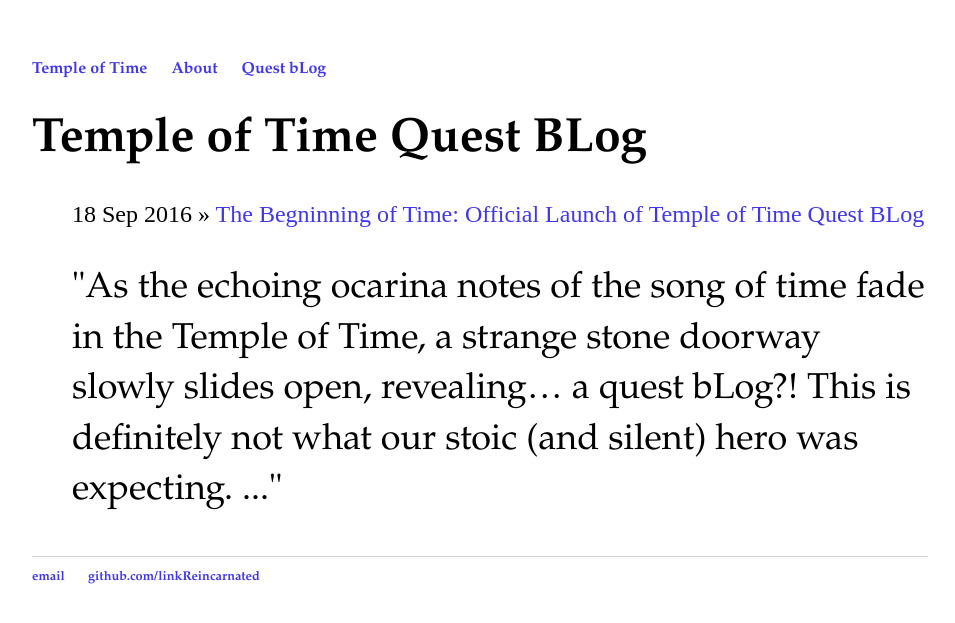
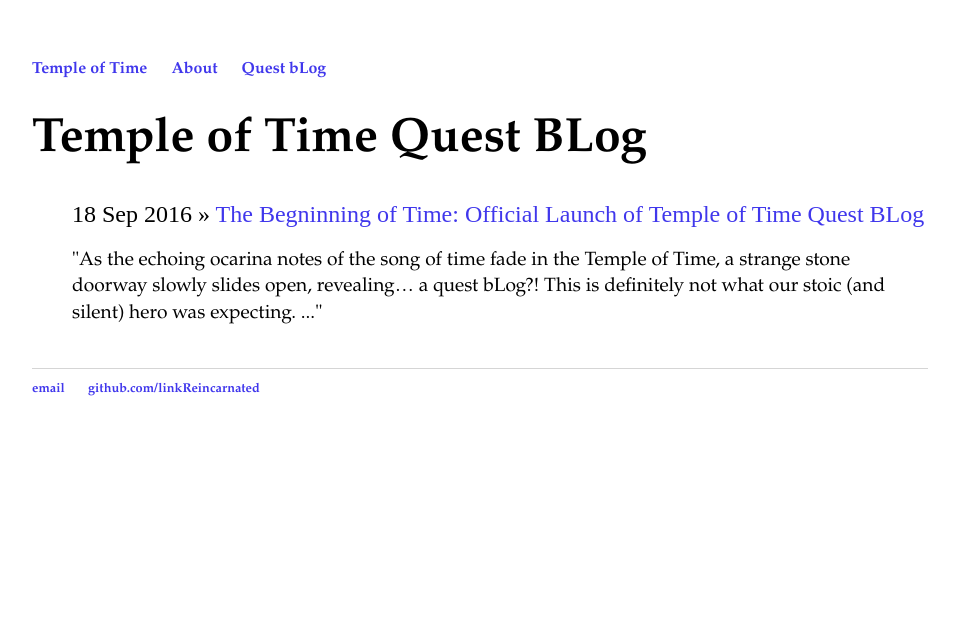
Before and after one commit to linkReincarnated/linkReincarnated.github.io, a Jekyll site: the page built from blog/index.html, in a window 1280 px wide. Shown: the top 623 px of the page, without its empty margins (160-1115 px from the left). Built offline with Jekyll 4.4.1, drawn with Linux system fonts in a browser that asks for light colours.

Commit message:
Update main.css

```diff
--- a/css/main.css
+++ b/css/main.css
@@ -46,6 +46,6 @@ ul.posts li {
     list-style: none;
 }
 
-u1.posts p {
+ul.posts p {
     font-size: .8em;
 }
```
